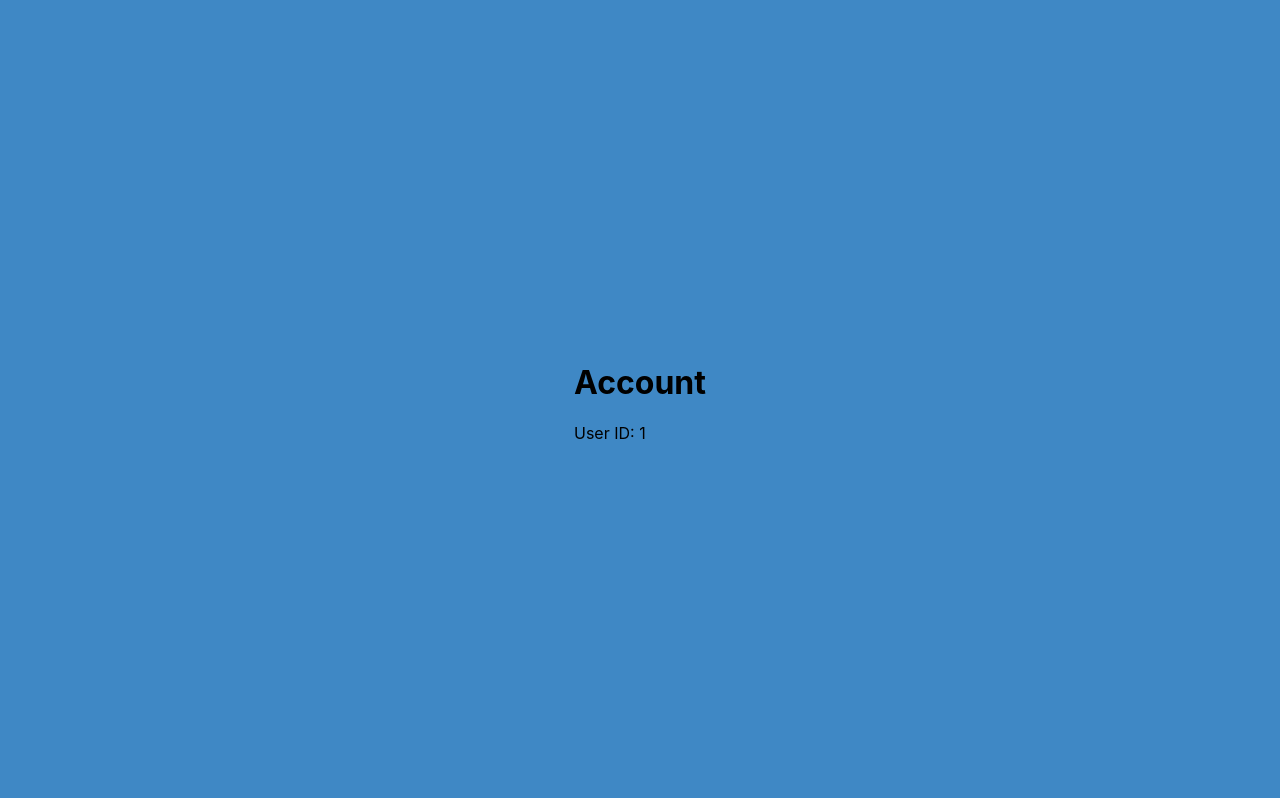
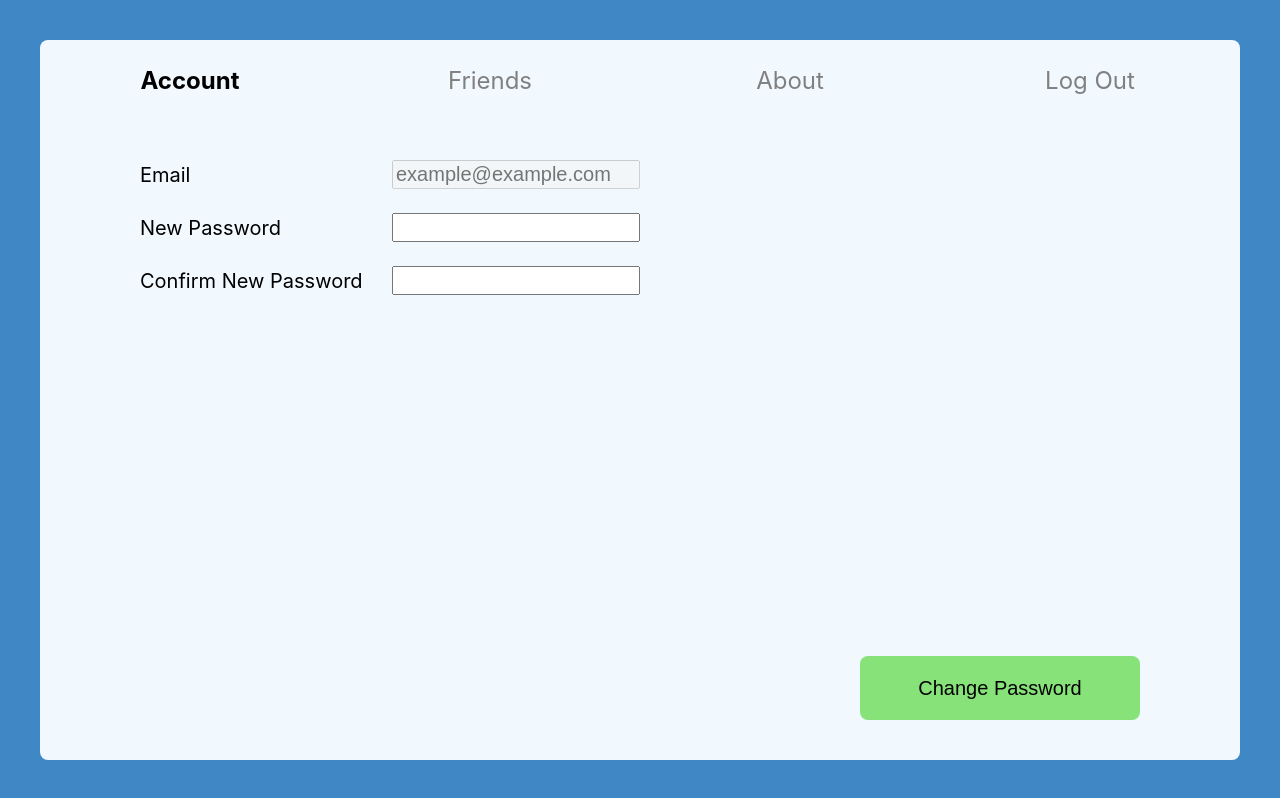
Before and after one commit to st970703/Group-19-Orange-Ox, a React (Create React App) app in the folder frontend/: page /1/account in a window 1280 px wide. Built offline with nearby package versions, Linux system fonts and the light colour scheme.

Commit message:
Add layout

```diff
--- a/frontend/src/Account.js
+++ b/frontend/src/Account.js
@@ -1,13 +1,60 @@
-import React from 'react';
+import React, { useState } from 'react';
 import { useParams } from 'react-router';
+import styles from './Account.module.css';
 
 function Account() {
   const {userId} = useParams();
+  const [currTab, setCurrTab] = useState('account');
 
   return (
-    <div>
-      <h1>Account</h1>
-      <p>User ID: {userId}</p>
+    <div className={styles.account}>
+    {
+      // TODO: Make each tab clickable and change currTab
+      // TODO: Implement other tabs
+    }
+      <div className={styles.navbar}>
+        <div className={currTab === 'account' ? styles.navbarItemSelected : styles.navbarItem}>
+          <p>Account</p>
+        </div>
+
+        <div className={styles.navbarItem}>
+          <p>Friends</p>
+        </div>
+
+        <div className={styles.navbarItem}>
+          <p>About</p>
+        </div>
+
+        <div className={styles.navbarItem}>
+          <p>Log Out</p>
+        </div>
+
+      </div>
+
+      {currTab === 'account' && (
+        <div className={styles.content}>
+          <div className={styles.form}>
+            <div className={styles.formPair}>
+              <label htmlFor='email'>Email</label>
+              <input className={styles.formInput} type='email' id='email' disabled placeholder='example@example.com'></input>
+            </div>
+
+            <div className={styles.formPair}>
+              <label htmlFor='newPassword'>New Password</label>
+              <input className={styles.formInput} type='password' id='newPassword'></input>
+            </div>
+
+            <div className={styles.formPair}>
+              <label htmlFor='confirmNewPassword'>Confirm New Password</label>
+              <input className={styles.formInput} type='password' id='confirmNewPassword'></input>
+            </div>
+          </div>
+
+          <button type='submit' className={styles.changePassword}>Change Password</button>
+        </div>
+      )}
+
+
     </div>
   );
 }
--- /dev/null
+++ b/frontend/src/Account.module.css
@@ -0,0 +1,78 @@
+.account {
+  width: 1200px;
+  height: 720px;
+  border-radius: 8px;
+  background-color: #F1F9FF;
+  display: flex;
+  flex-direction: column;
+  justify-content: flex-start;
+  align-items: center;
+}
+
+.navbar {
+  display: flex;
+  justify-content: space-between;
+  align-items: center;
+  height: 80px;
+  width: 100%;
+  margin-bottom: 40px;
+}
+
+.navbarItem {
+  width: 25%;
+  font-size: 24px;
+  color: grey;
+  display: flex;
+  justify-content: center;
+  align-items: center;
+}
+
+.navbarItemSelected {
+  width: 25%;
+  font-size: 24px;
+  font-weight: bold;
+  display: flex;
+  justify-content: center;
+  align-items: center;
+}
+
+.content {
+  width: 1000px;
+  height: 560px;
+  display: flex;
+  flex-direction: column;
+  justify-content: space-between;
+  align-items: start;
+}
+
+.form {
+  width: 100%;
+  display: flex;
+  flex-direction: column;
+  justify-content: flex-start;
+}
+
+.formPair {
+  display: flex;
+  width: 50%;
+  flex-direction: row;
+  justify-content: space-between;
+  align-items: center;
+  margin-bottom: 24px;
+  font-size: 20px;
+}
+
+.formInput {
+  font-size: 20px;
+  width: 240px;
+}
+
+.changePassword {
+  align-self: flex-end;
+  height: 64px;
+  width: 280px;
+  border: none;
+  background-color: #87E379;
+  border-radius: 8px;
+  font-size: 20px;
+}
```
